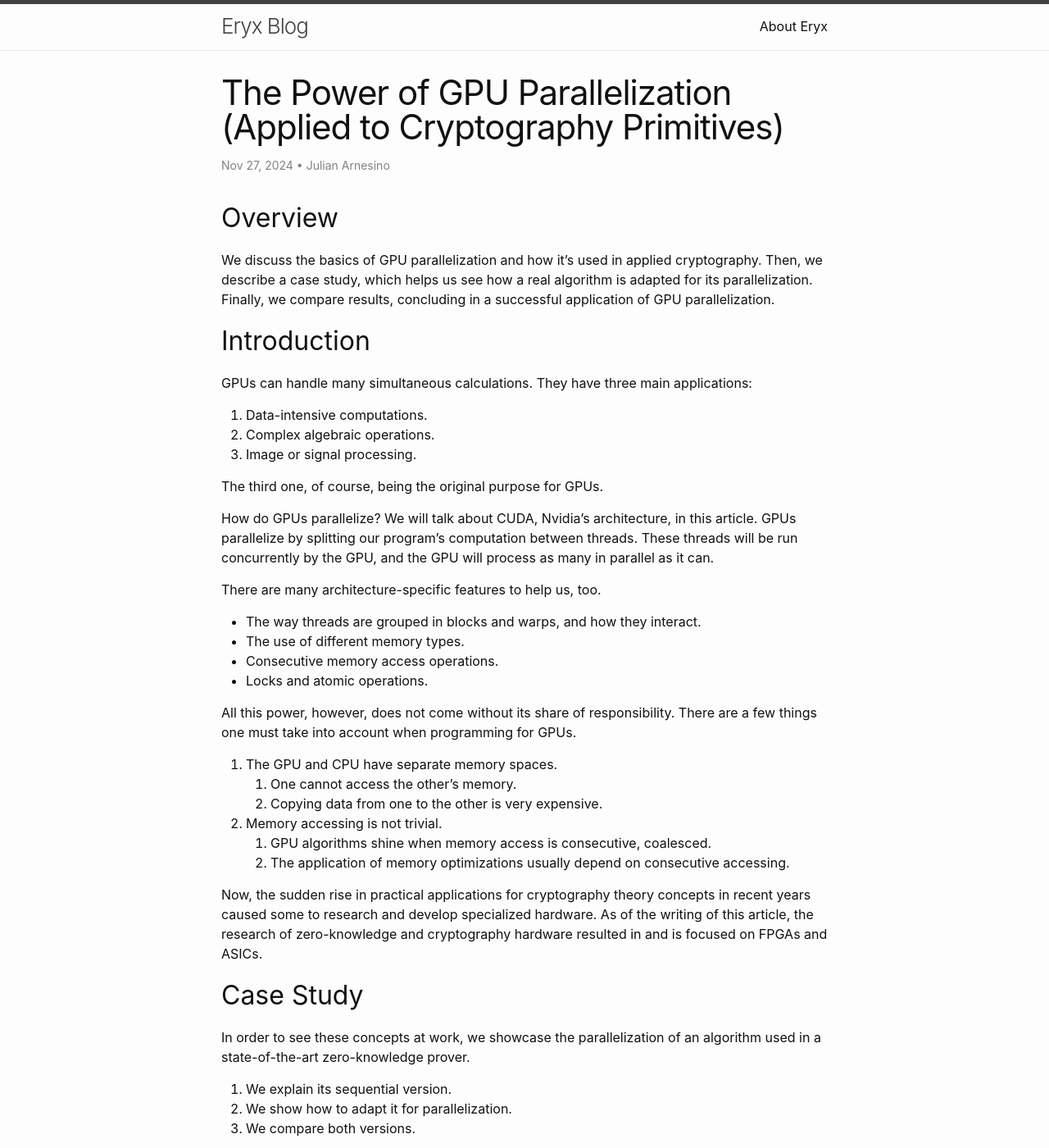
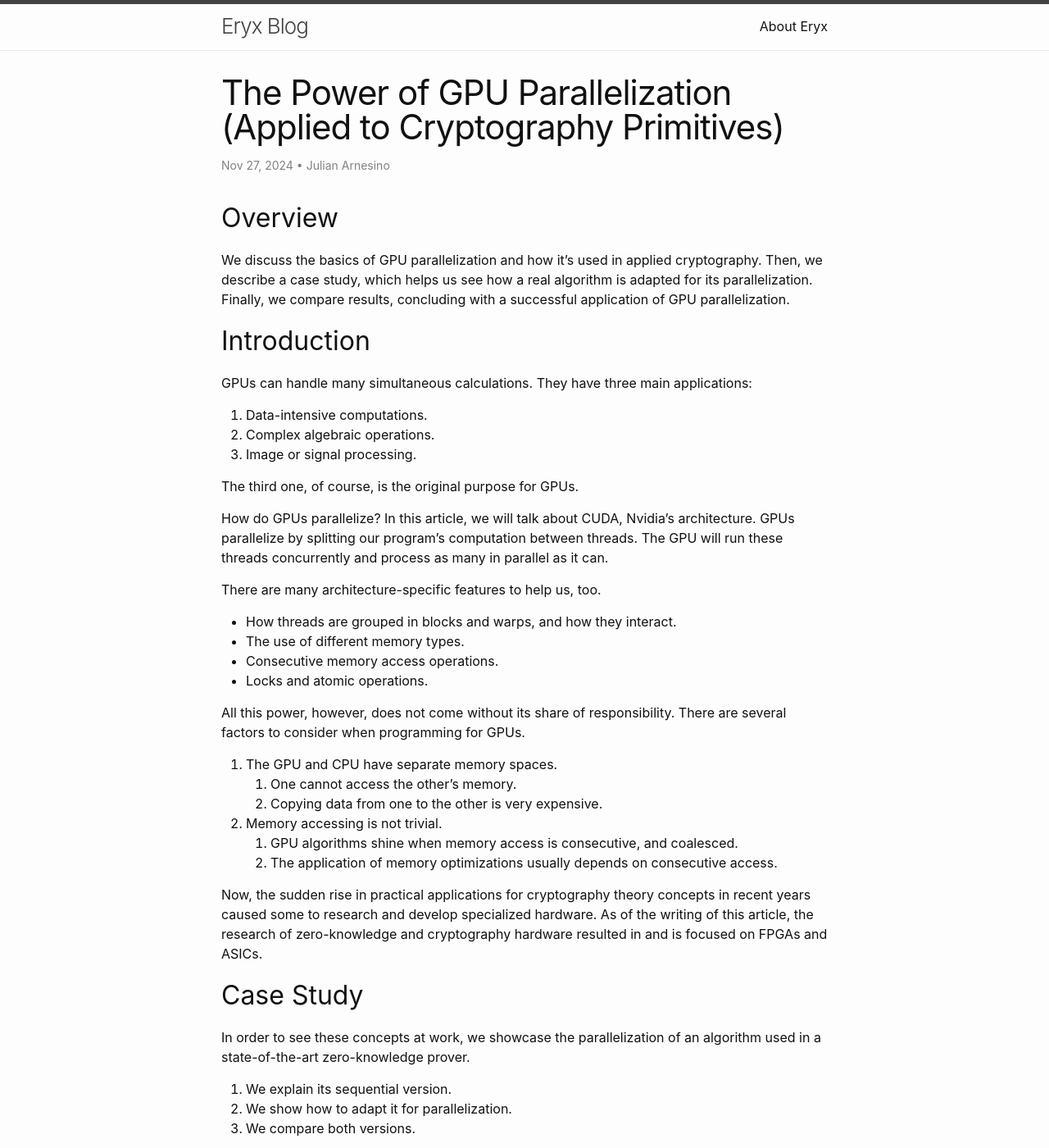
Before and after one commit to eryxcoop/eryxcoop.github.io, a Jekyll site: the page built from _posts/2024-11-27-The-Power-of-GPU-Parallelization-Applied-to-Cryptography-Primitives.md, in a window 1280 px wide and 1400 px high. Shown: the whole window at 82% size. Built offline with Jekyll 4.4.1, drawn with Linux system fonts in a browser that asks for light colours; some of the changed text lies outside the part shown.

Commit message:
Fix grammar and use of English mistakes in "The Power of GPU Parallelization" post

```diff
--- a/_posts/2024-11-27-The-Power-of-GPU-Parallelization-Applied-to-Cryptography-Primitives.md
+++ b/_posts/2024-11-27-The-Power-of-GPU-Parallelization-Applied-to-Cryptography-Primitives.md
@@ -9,7 +9,7 @@
 
 We discuss the basics of GPU parallelization and how it's used in applied cryptography.
 Then, we describe a case study, which helps us see how a real algorithm is adapted for its parallelization.
-Finally, we compare results, concluding in a successful application of GPU parallelization.
+Finally, we compare results, concluding with a successful application of GPU parallelization.
 
 ## Introduction
 
@@ -19,26 +19,26 @@
 2. Complex algebraic operations.
 3. Image or signal processing.
 
-The third one, of course, being the original purpose for GPUs.
+The third one, of course, is the original purpose for GPUs.
 
-How do GPUs parallelize? We will talk about CUDA, Nvidia's architecture, in this article.
+How do GPUs parallelize? In this article, we will talk about CUDA, Nvidia's architecture.
 GPUs parallelize by splitting our program's computation between threads.
-These threads will be run concurrently by the GPU, and the GPU will process as many in parallel as it can.
+The GPU will run these threads concurrently and process as many in parallel as it can.
 
 There are many architecture-specific features to help us, too.
-- The way threads are grouped in blocks and warps, and how they interact.
+- How threads are grouped in blocks and warps, and how they interact.
 - The use of different memory types.
 - Consecutive memory access operations.
 - Locks and atomic operations.
 
 All this power, however, does not come without its share of responsibility.
-There are a few things one must take into account when programming for GPUs.
+There are several factors to consider when programming for GPUs.
 1. The GPU and CPU have separate memory spaces.
-   1. One cannot access the other's memory.
-   2. Copying data from one to the other is very expensive.
+    1. One cannot access the other's memory.
+    2. Copying data from one to the other is very expensive.
 2. Memory accessing is not trivial.
-   1. GPU algorithms shine when memory access is consecutive, coalesced.
-   2. The application of memory optimizations usually depend on consecutive accessing.
+    1. GPU algorithms shine when memory access is consecutive, and coalesced.
+    2. The application of memory optimizations usually depends on consecutive access.
 
 Now, the sudden rise in practical applications for cryptography theory concepts in recent years caused some to research and develop specialized hardware.
 As of the writing of this article, the research of zero-knowledge and cryptography hardware resulted in and is focused on FPGAs and ASICs.
@@ -57,7 +57,7 @@
 ### Sequential algorithm (Montgomery's trick)
 
 In a naïve approach, one would invert each element in the array.
-This would mean applying the extended euclidean algorithm for each element to compute its inverse.
+This would mean applying the extended Euclidean algorithm for each element to compute its inverse.
 However, since field inversion is an expensive operation, we will use something called _Montgomery’s trick_.
 
 It starts with an array of elements to invert.
@@ -93,7 +93,7 @@
 $$\beta_4 = \beta_3 \times a_4$$
 </p>
 
-In the next step, we compute the field inversion for the final accumulated product, using the extended euclidean algorithm.
+In the next step, we compute the field inversion for the final accumulated product, using the extended Euclidean algorithm.
 
 <p style="text-align: center">
 
@@ -123,7 +123,7 @@
 </p>
 
 The inversion of the accumulated product contains the inversions of all the elements accumulated.
-By multiplying it with the elements we don't want, those inversions are cancelled out, and we are left with just the one we want.
+By multiplying it with the elements we don't want, those inversions are canceled out, and only the element we want remains.
 
 Now it can calculate the inversion of the previous accumulated product.
 
@@ -180,7 +180,7 @@
 </p>
 
 But we'll assume the length of the array is a power of two.
-This is easy to assume, since we can always pad the array until it reaches the next power of two, and then discard the padded values in the end.
+This is easy to assume since we can always pad the array until it reaches the next power of two, and then discard the padded values in the end.
 
 This version of the algorithm computes accumulated products in a binary tree shape.
 
@@ -196,7 +196,7 @@
 Observe that, in the same level of the tree, all multiplications are independent.
 Therefore, they can be parallelized.
 
-In the next step, we compute the field inversion for the final accumulated product, using the extended euclidean algorithm.
+In the next step, we compute the field inversion for the final accumulated product, using the extended Euclidean algorithm.
 
 <p style="text-align: center">
 
@@ -234,7 +234,7 @@
 $$a_1^{-1} = \beta_{1,2}^{-1} \times a_2 \space\space\space\space a_2^{-1} = \beta_{1,2}^{-1} \times a_1 \space\space\space\space a_3^{-1} = \beta_{3,4}^{-1} \times a_4 \space\space\space\space a_4^{-1} = \beta_{3,4}^{-1} \times a_3$$
 </p>
 
-In this tree it is also true that each operation in the same level can be parallelized.
+In this tree, it is also true that each operation in the same level can be parallelized.
 
 This leaves us with every element's inversion.
 
```
Also changed, not shown: other parts of _posts/2024-11-27-The-Power-of-GPU-Parallelization-Applied-to-Cryptography-Primitives.md (+12 -12 lines).
